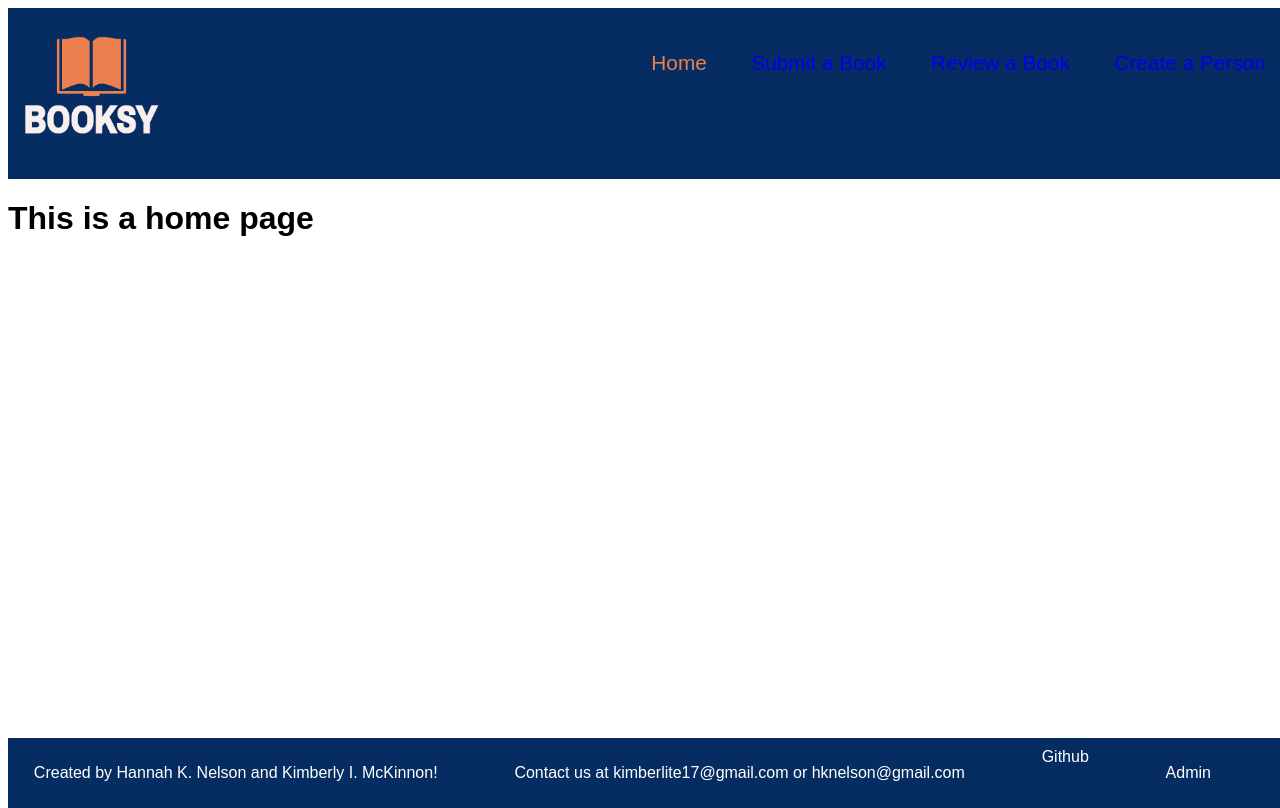
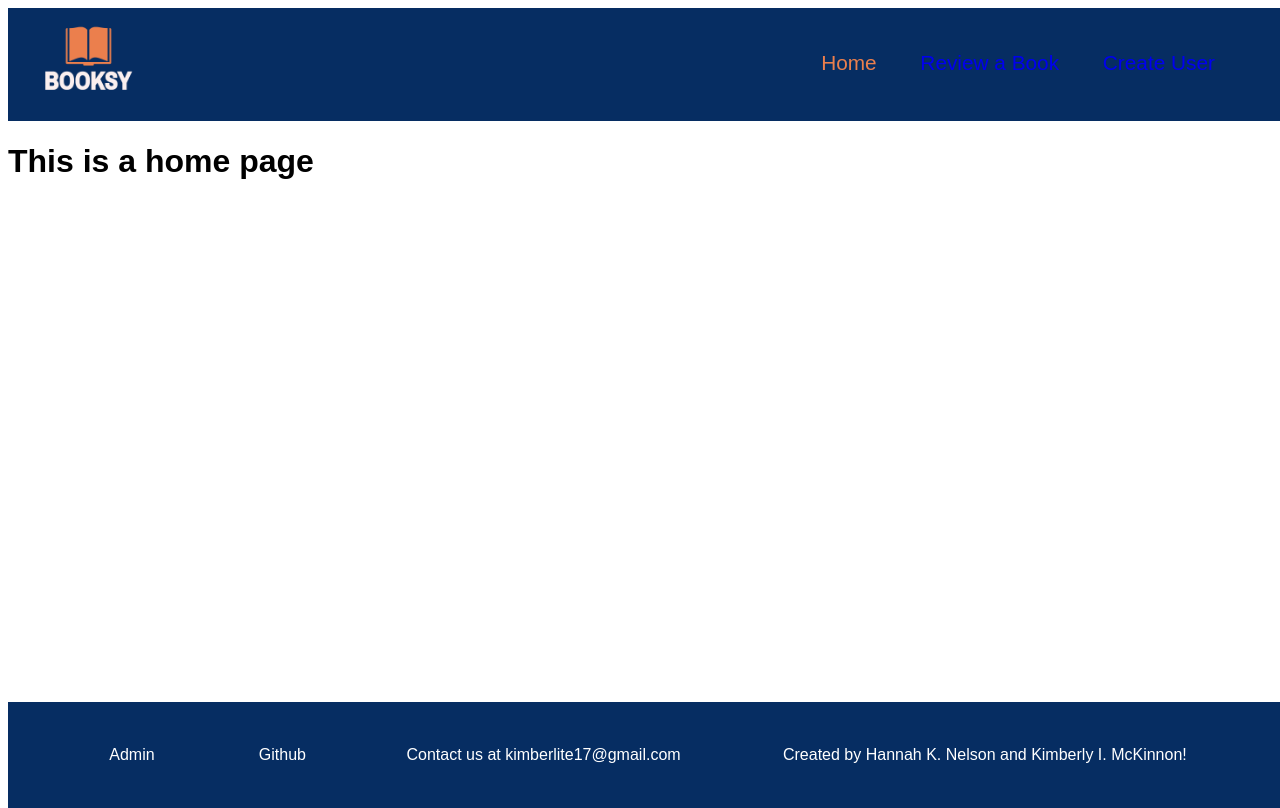
Before and after one commit to Kimagine17/cp4, a Vue app in the folder front-end/: page / in a window 1280 px wide. Built offline with nearby package versions, Linux system fonts and the light colour scheme.

Commit message:
Footer/header responsive App.vue, need more CSS

```diff
--- a/front-end/src/App.vue
+++ b/front-end/src/App.vue
@@ -5,7 +5,7 @@
       <div class="header">
         <div class="header-logo">
           <router-link to="/">
-            <img src="./assets/Booksy (2).png" width=100%>
+            <img src="./assets/Booksy (2).png" width=100%; vertical-align=middle;>
           </router-link>
         </div> <!--header-logo-->
         <div class="header-items">
@@ -15,25 +15,16 @@
             </router-link>
           </div> <!--header-item-->
           <div class="header-item">
-            <router-link to="/SubmitBook">
-              <p>Submit a Book</p>
-            </router-link>
-          </div> <!--header-item-->
-          <div class="header-item">
             <router-link to="/SubmitReview">
               <p>Review a Book</p>
             </router-link>
           </div> <!--header-item-->
           <div class="header-item">
             <router-link to="/SubmitPerson">
-              <p>Create a Person</p>
+              <p>Create User</p>
             </router-link>
           </div> <!--header-item-->
         </div> <!--header-items-->
-
-        <!-- <div class="title">
-          <h1>BOOKSY</h1>
-        </div> title -->
     </div> <!--header-->
     </div><!-- menu -->
     <div class="content">
@@ -44,22 +35,21 @@
   <div class="footer-container">
     <div class="footer">
       <div class="footer-item">
-        <p>Created by Hannah K. Nelson and Kimberly I. McKinnon!</p>
-      </div><!--footer-item-->
-      <div class="footer-item">
-        <p>Contact us at kimberlite17@gmail.com or hknelson@gmail.com</p>
+        <router-link to="/Admin">
+          <p>Admin</p>
+        </router-link>
       </div><!--footer-item-->
       <div class="footer-item">
         <a href="https://github.com/Kimagine17/cp4/">Github</a>
       </div><!--footer-item-->
       <div class="footer-item">
-        <router-link to="/Admin">
-          <p>Admin</p>
-        </router-link>
+        <p>Contact us at kimberlite17@gmail.com</p>
+      </div><!--footer-item-->
+      <div class="footer-item">
+        <p>Created by Hannah K. Nelson and Kimberly I. McKinnon!</p>
       </div><!--footer-item-->
     </div> <!--footer-->
   </div> <!--footer-container-->
-
 </div> <!--main-container-->
 </template>
 
@@ -110,16 +100,16 @@ body {
 }
 
 .header-logo {
-  color: antiquewhite;
-  width: 15%;
+  width: 10%;
+  margin: auto auto auto 2%;
 }
 
 .header-items {
   justify-content: flex-end;
   font-size: 1.3em;
   width: 100%;
-  /* background-color: yellow; */
-  display: flex;
+  margin: 0% 4% 0% 0%;
+
 }
 
 .header-item {
@@ -129,16 +119,8 @@ body {
   text-decoration: none;
 }
 
-a:hover {
-  color: #eb7f4d;
-}
-
 :visited {
   color: antiquewhite;
-}
-
-.router-link-exact-active {
-  color: rgb(235, 127, 77);
 }
 
 .footer-container {
@@ -156,42 +138,36 @@ a:hover {
 .footer {
     width: 100%;
     justify-content: center;
-    display: flex;
-}
-.footer-item a {
-  text-decoration: none;
-  color: white;
-  /* margin-top: auto;
-  margin-bottom: auto; */
-}
-.footer-item {
-    padding: 0% 5% 0% 1%;
-    color: white;
 }
 
-.main-container {
-  /* background-color: red; */
-  height: 100%;
-  /* min-height: 100vh; will cover the 100% of viewport */
-  /* overflow: hidden;
-  display: block; */
-  position: relative;
-  padding-bottom: 150px; /* height of your footer */
-  width: 100%;
+.footer-item, .footer-item a {
+    margin: auto 4% auto 4%;
+    color: white;
+    text-decoration: none;
+    justify-content: center;
 }
 
-/* #menu {
-  display: grid;
-  grid-template-columns: 1fr 1fr 1fr;
-  grid-column-gap: 5px;
-  grid-template-areas: "none brand side";
-  margin-bottom: 50px;
-} */
+.router-link-exact-active {
+  color: #eb7f4d;
+}
+
+a:hover {
+  color: #eb7f4d;
+}
 
 @media only screen and (min-width: 750px) {
-    /* .footer-items {
-        display: flex;
-    } */
+    .header-items {
+      justify-content: flex-end;
+      font-size: 1.3em;
+      width: 100%;
+      /* background-color: yellow; */
+      display: flex;
+      margin: 0% 4% 0% 0%;
+    }
+
+    .footer {
+      display: flex;
+    }
 }
 
 </style>
--- a/front-end/src/router/index.js
+++ b/front-end/src/router/index.js
@@ -3,7 +3,6 @@ import VueRouter from 'vue-router'
 import Home from '../views/Home.vue'
 import Book from '../views/Book.vue'
 import PersonReviews from '../views/PersonReviews.vue'
-import SubmitBook from '../views/SubmitBook.vue'
 import SubmitPerson from '../views/SubmitPerson.vue'
 import SubmitReview from '../views/SubmitReview.vue'
 import Admin from '../views/Admin.vue'
@@ -25,11 +24,6 @@ const routes = [
     path: '/PersonReviews',
     name: 'PersonReviews',
     component: PersonReviews
-  },
-  {
-    path: '/SubmitBook',
-    name: 'SubmitBook',
-    component: SubmitBook
   },
   {
     path: '/SubmitPerson',
--- a/front-end/src/views/SubmitBook.vue
+++ /dev/null
@@ -1,5 +0,0 @@
-<template>
-  <div class="s-book">
-    <h1>This is a submit book page</h1>
-  </div>
-</template>
```
